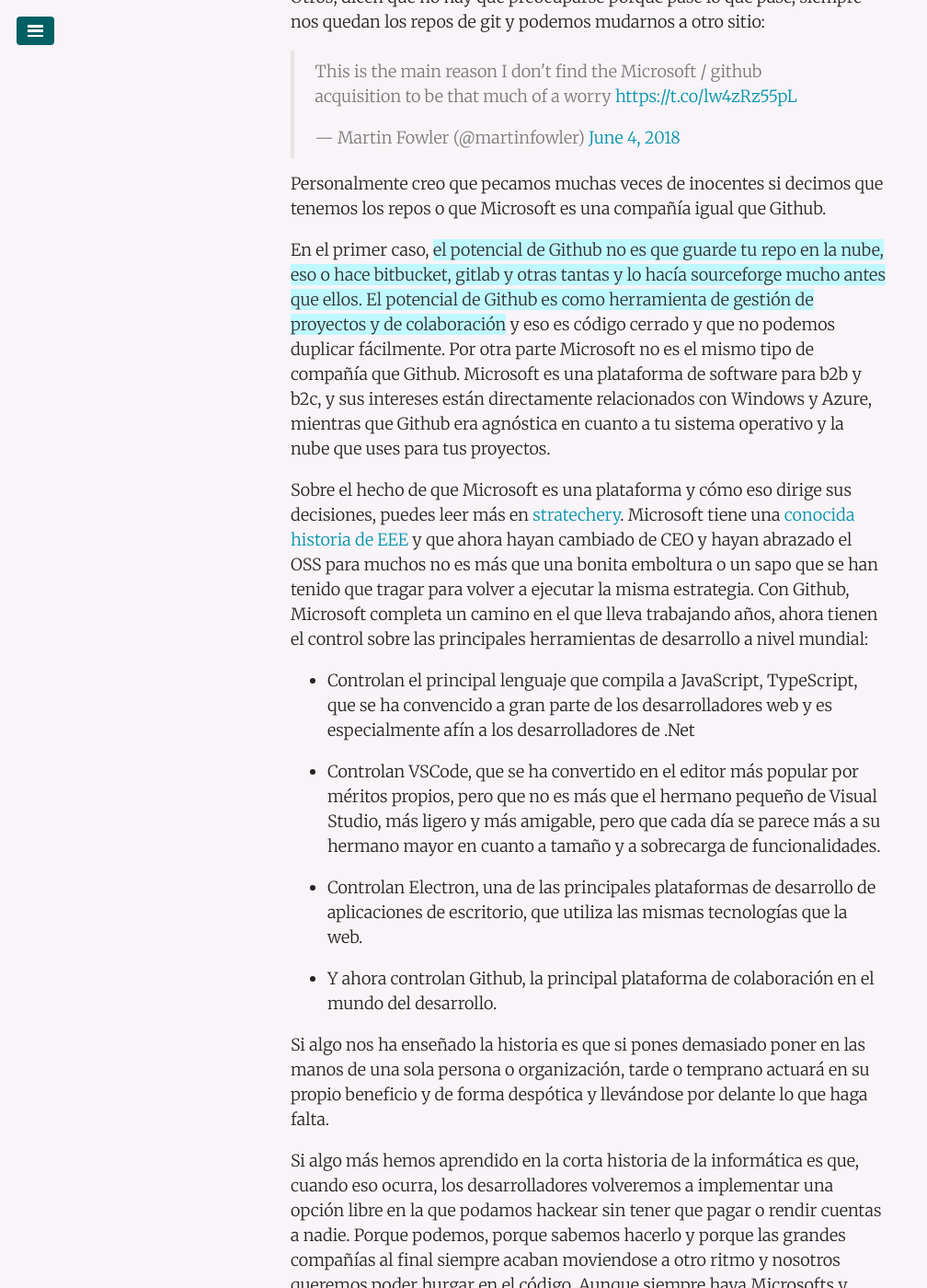
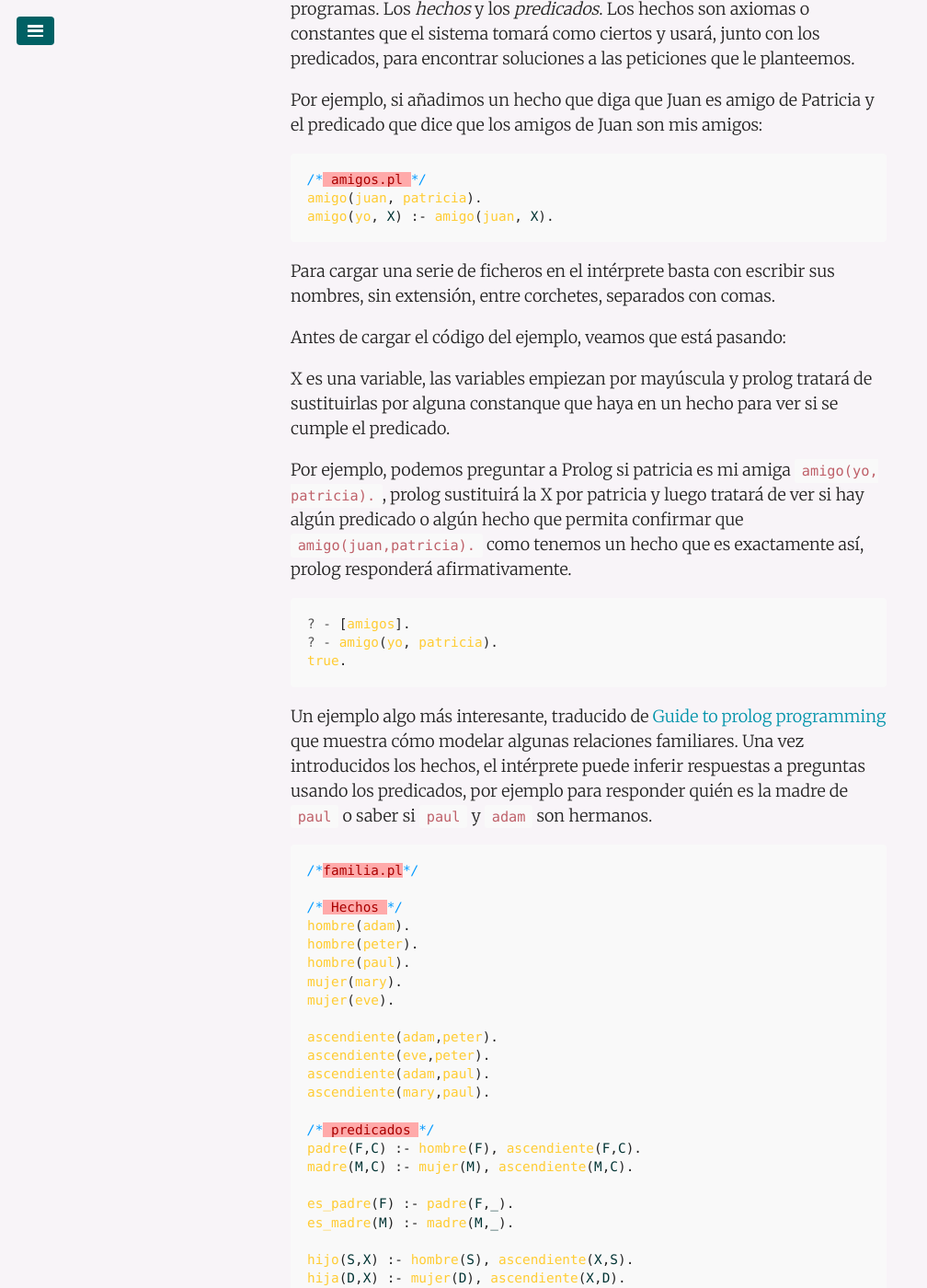
Before and after one commit to juanmirod/juanmirod.github.io, a Jekyll site: the page built from index.html, in a window 1280 px wide and 1400 px high, scrolled down 1346 px. Shown: the whole window at 92% size, without its empty margins (0-1008 px from the left). Built offline with Jekyll 4.4.1, drawn with Linux system fonts in a browser that asks for light colours; the list of posts is cut into pages by our own code; some of the changed text lies outside the part shown.

Commit message:
:sparkles: new post about prolog :)

````diff
--- /dev/null
+++ b/_posts/2018-07-14-introduccion-a-prolog.markdown
@@ -0,0 +1,117 @@
+---
+published: true
+title: Introducción a programación lógica con Prolog
+description: Instalación y algunos ejemplos para comenzar a programar con Prolog.
+layout: post
+tags: [programación lógica, prolog]
+---
+
+El lenguaje de programación Prolog es el lenguaje más conocido de programación lógica. La programación lógica es un tipo de programación declarativa que nos permite modelar nuestro problema en base a una serie de hechos y predicados que, aplicados a la entrada del usuario, permiten al intérprete inferir automáticamente la solución. Esta es la parte más importante: en prolog no decimos al programa cómo obtener la solución, solo definimos los hechos que sabemos que son ciertos y los predicados que definen las reglas del sistema. Es el motor lógico del intérprete el que, mediante la aplicación de los predicados, explorará el espacio de búsqueda que hemos creado en nuestro modelo para tratar de encontrar una solución.
+
+En este post voy a tratar de presentar las herramientas principales del lenguaje y mostrar algunos ejemplos, además de añadir referencias y biliografía para poder profundizar en el tema.
+
+Entorno de desarrollo y editor para Prolog: [Swi-prolog](http://www.swi-prolog.org/)
+La instalación para Ubuntu es tan sencilla como añadir un PPA y usar apt-get para instalar el entorno (http://www.swi-prolog.org/build/PPA.txt):
+
+```shell
+
+    sudo apt-add-repository ppa:swi-prolog/stable
+    sudo apt-get update
+    sudo apt-get install swi-prolog
+
+```
+
+Para arrancar el intérprete de Prolog, bastará con escribir `prolog`:
+
+```shell
+
+$> prolog
+Welcome to SWI-Prolog (threaded, 32 bits, version 7.6.4)
+SWI-Prolog comes with ABSOLUTELY NO WARRANTY. This is free software.
+Please run ?- license. for legal details.
+
+For online help and background, visit http://www.swi-prolog.org
+For built-in help, use ?- help(Topic). or ?- apropos(Word).
+
+?-
+
+```
+
+Como indica el mensje de bienvenida, podemos escribir, por ejemplo `help(introduction).` y swi-prolog nos mostrará una ventana con el manual de ayuda.
+
+En prolog tenemos dos piezas elementales para construir nuestros programas. Los _hechos_ y los _predicados_. Los hechos son axiomas o constantes que el sistema tomará como ciertos y usará, junto con los predicados, para encontrar soluciones a las peticiones que le planteemos.
+
+Por ejemplo, si añadimos un hecho que diga que Juan es amigo de Patricia y el predicado que dice que los amigos de Juan son mis amigos:
+
+```prolog
+/* amigos.pl */
+amigo(juan, patricia).
+amigo(yo, X) :- amigo(juan, X).
+```
+
+Para cargar una serie de ficheros en el intérprete basta con escribir sus nombres, sin extensión, entre corchetes, separados con comas.
+
+Antes de cargar el código del ejemplo, veamos que está pasando:
+
+X es una variable, las variables empiezan por mayúscula y prolog tratará de sustituirlas por alguna constanque que haya en un hecho para ver si se cumple el predicado.
+
+Por ejemplo, podemos preguntar a Prolog si patricia es mi amiga `amigo(yo, patricia).`, prolog sustituirá la X por patricia y luego tratará de ver si hay algún predicado o algún hecho que permita confirmar que `amigo(juan,patricia).` como tenemos un hecho que es exactamente así, prolog responderá afirmativamente.
+
+```prolog
+? - [amigos].
+? - amigo(yo, patricia).
+true.
+```
+
+Un ejemplo algo más interesante, traducido de [Guide to prolog programming](http://kti.mff.cuni.cz/~bartak/prolog/learning.html) que muestra cómo modelar algunas relaciones familiares. Una vez introducidos los hechos, el intérprete puede inferir respuestas a preguntas usando los predicados, por ejemplo para responder quién es la madre de `paul` o saber si `paul` y `adam` son hermanos.
+
+```prolog
+/*familia.pl*/
+
+/* Hechos */
+hombre(adam).
+hombre(peter).
+hombre(paul).
+mujer(mary).
+mujer(eve).
+
+ascendiente(adam,peter).
+ascendiente(eve,peter).
+ascendiente(adam,paul).
+ascendiente(mary,paul).
+
+/* predicados */
+padre(F,C) :- hombre(F), ascendiente(F,C).
+madre(M,C) :- mujer(M), ascendiente(M,C).
+
+es_padre(F) :- padre(F,_).
+es_madre(M) :- madre(M,_).
+
+hijo(S,X) :- hombre(S), ascendiente(X,S).
+hija(D,X) :- mujer(D), ascendiente(X,D).
+
+hermanos(A,B) :- ascendiente(P,A), ascendiente(P,B),A\=B.
+
+tio(U,N) :- hombre(U), hermanos(U,P), ascendiente(P,N).
+tia(A,N) :- mujer(A), hermanos(A,P), ascendiente(P,N).
+
+descendiente(D,A) :- ascendiente(A,D).
+descendiente(D,A) :- ascendiente(P,D), descendiente(P,A).
+
+```
+
+```prolog
+
+? - [familia].
+? - ?- madre(X,paul).
+X = mary .
+
+?- hermanos(paul,peter).
+true .
+
+?- padre(adam,paul).
+true .
+
+```
+
+Una buena introducción al lenguaje es [este tutorial de la universidad de Granada](/public/prolog.pdf)
````
Also changed, not shown: _drafts/2018-04-09-introduccion-a-prolog.markdown (deleted, +0 -58 lines), _posts/2016-02-29-palabras-mas-comunes-del-espanol.markdown (+1 -5 lines), 1 other file.
